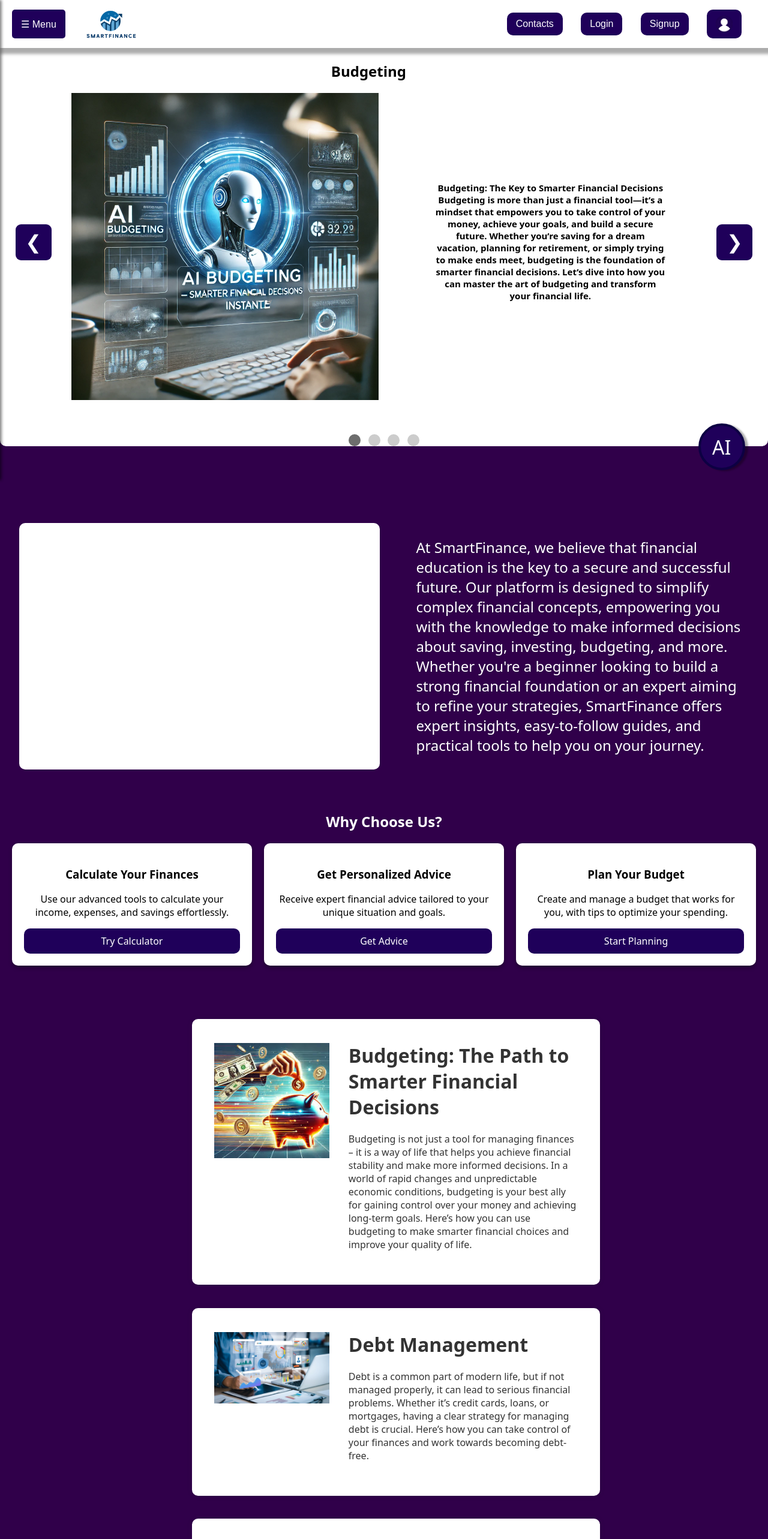
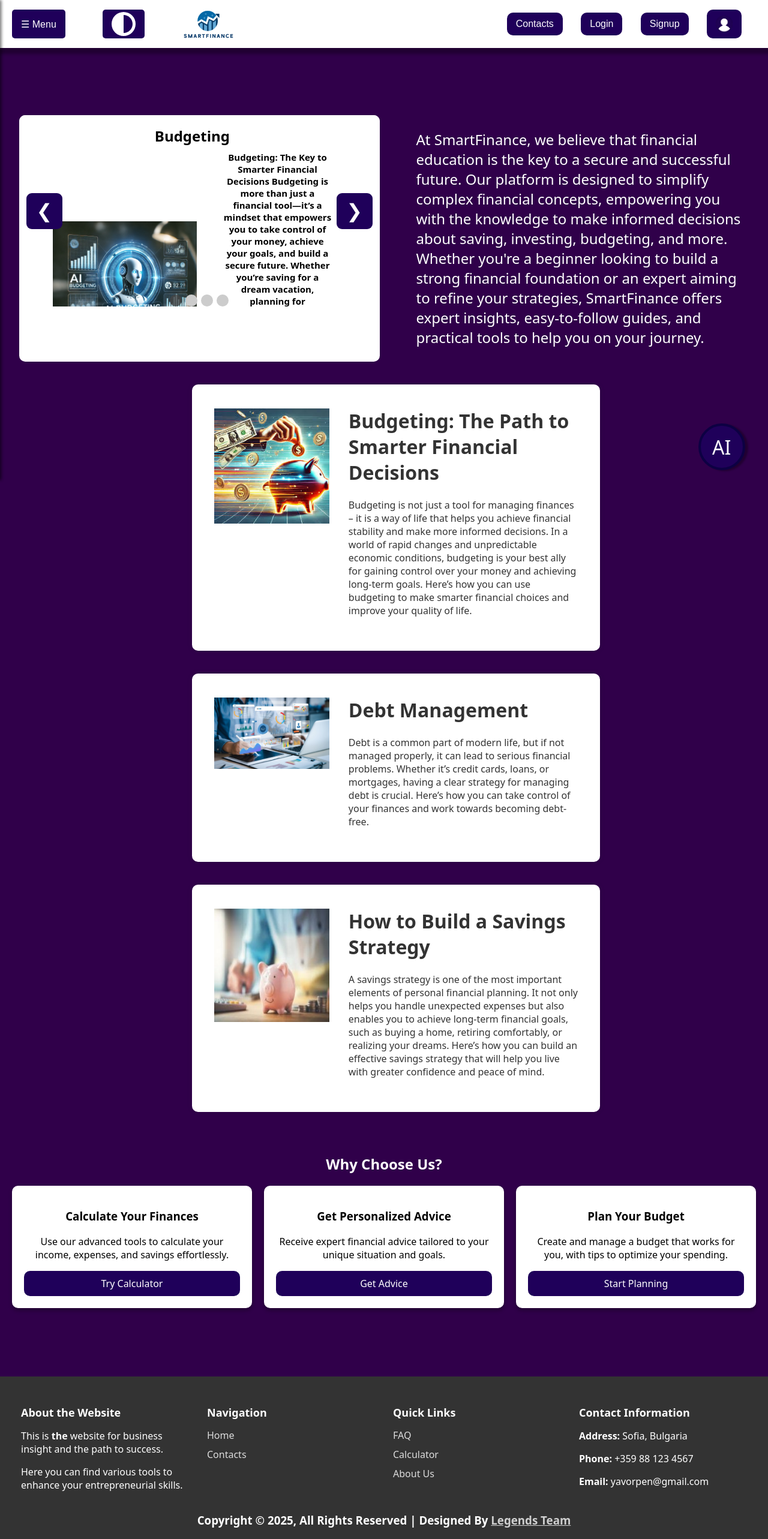
Before and after one commit to YavorPenev/Legends_HackTUES11, a React app in the folder Frontend/: page / in a window 1280 px wide. Shown: the top 2566 px of the page at 60% size. Built offline with nearby package versions, Linux system fonts and the light colour scheme; the HTML template or start-up script is replaced by a standard one.

Commit message:
carousel fully functional with correct react

```diff
--- a/Frontend/src/main.jsx
+++ b/Frontend/src/main.jsx
@@ -102,10 +102,9 @@ function Main() {
 
             <a className="element_buttons" id="aibutton">AI</a>
 
-            <Carousel/>
+            <div id="carousel-flex">
 
-            <div id="carousel-flex">
-                <div className="element" id="carousel-box"></div>
+                <div className="element" id="carousel-box"><Carousel/></div>
                 <p id="promotext">At SmartFinance, we believe that financial education is the key to a secure and successful future. Our
                     platform is designed to simplify complex financial concepts, empowering you with the knowledge to make
                     informed decisions about saving, investing, budgeting, and more.
@@ -117,31 +116,7 @@ function Main() {
             </div>
 
 
-            <section className="features">
-                <h2>Why Choose Us?</h2>
-                <div id="feature-grid">
-                    <div className="element" id="feature-card">
-                        <h3>Calculate Your Finances</h3>
-                        <p>Use our advanced tools to calculate your income, expenses, and savings effortlessly.</p>
-                        <a href="../calculator.html" className="element_buttons" id="feature-button">Try Calculator</a>
-                    </div>
 
-                    <div className="element" id="feature-card">
-                        <h3>Get Personalized Advice</h3>
-                        <p>Receive expert financial advice tailored to your unique situation and goals.</p>
-                        <a href="../portfolio.html" className="element_buttons" id="feature-button">Get Advice</a>
-                    </div>
-
-
-                    <div className="element" id="feature-card">
-                        <h3>Plan Your Budget</h3>
-                        <p>Create and manage a budget that works for you, with tips to optimize your spending.</p>
-                        <a href="#budget-planning" className="element_buttons" id="feature-button">Start Planning</a>
-                    </div>
-
-
-                </div>
-            </section>
 
             <div id="container" className="element">
                 <div className="cont">
@@ -198,6 +173,32 @@ function Main() {
                 </div>
             </div>
 
+            <section className="features">
+                <h2>Why Choose Us?</h2>
+                <div id="feature-grid">
+                    <div className="element" id="feature-card">
+                        <h3>Calculate Your Finances</h3>
+                        <p>Use our advanced tools to calculate your income, expenses, and savings effortlessly.</p>
+                        <a href="../calculator.html" className="element_buttons" id="feature-button">Try Calculator</a>
+                    </div>
+
+                    <div className="element" id="feature-card">
+                        <h3>Get Personalized Advice</h3>
+                        <p>Receive expert financial advice tailored to your unique situation and goals.</p>
+                        <a href="../portfolio.html" className="element_buttons" id="feature-button">Get Advice</a>
+                    </div>
+
+
+                    <div className="element" id="feature-card">
+                        <h3>Plan Your Budget</h3>
+                        <p>Create and manage a budget that works for you, with tips to optimize your spending.</p>
+                        <a href="#budget-planning" className="element_buttons" id="feature-button">Start Planning</a>
+                    </div>
+
+
+                </div>
+            </section>
+
             <footer>
                 <div className="footer-container">
                     <div className="footer-column">
--- a/Frontend/src/styles/calculator.css
+++ b/Frontend/src/styles/calculator.css
@@ -99,9 +99,9 @@ body
 }
 
 #themebox{
-    position: absolute;
     right: 2%;
     top: 2%;
+    margin-left: -40px;
 }
 
 #themebutton{
@@ -123,7 +123,6 @@ footer {
     color: white;
     padding: 30px 0;
     text-align: left;
-    margin-top: 700px;
 }
 
 .footer-container {
--- a/Frontend/src/styles/index.css
+++ b/Frontend/src/styles/index.css
@@ -132,6 +132,7 @@ header {
 
 .logo {
     height: 100%;
+    margin-left: 100px;
 
 }
 
@@ -635,7 +636,6 @@ body {
 
 /* Footer */
 footer {
-    margin-top: 5%;
     display: flex;
     flex-direction: column;
     background-color: #333;
```
